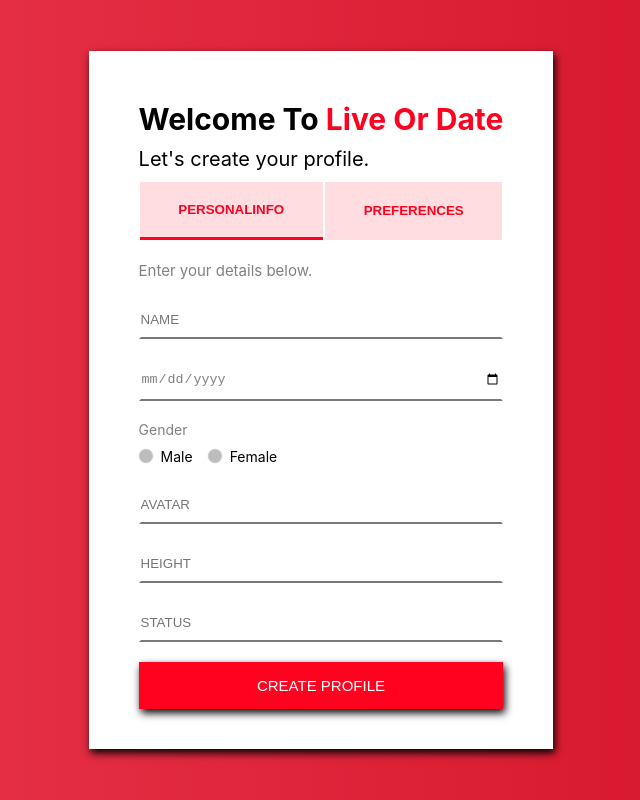
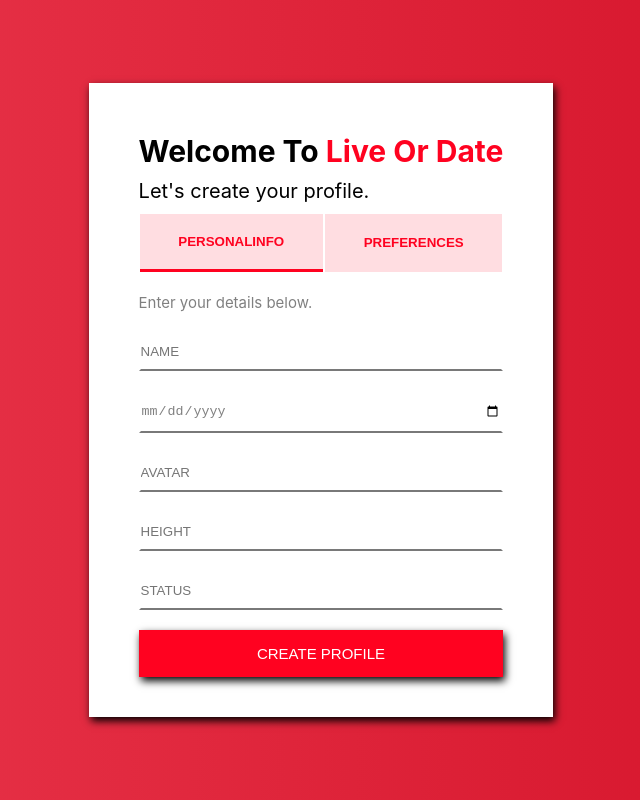
Before and after one commit to emanuel-yaish/react_week_project, a React (Create React App) app: page /newprofile in a window 1280 px wide. Shown: the whole page, without its empty margins (319-959 px from the left). Built offline with nearby package versions, Linux system fonts and the light colour scheme.

Commit message:
find nelify problem t

```diff
--- a/src/components/PersonalInfo.jsx
+++ b/src/components/PersonalInfo.jsx
@@ -1,11 +1,11 @@
 import React from "react";
 import CostumInput from "../components/CostumInput";
-import RadioButtons from "./RadioButtons";
+// import RadioButtons from "./RadioButtons";
 // import { MultiSelect } from "react-multi-select-component";
 // import TextArea from "../components/TextArea";
 
 function PersonalInfo({ userInput, handleInputChange, selected, setSelected }) {
-  const gender = ["Male", "Female"];
+  // const gender = ["Male", "Female"];
   //   const status = ["Single", "Divorced"];
   //   const yesNoQuestion = ["Yes", "No"];
   // const options = [
@@ -31,11 +31,11 @@ function PersonalInfo({ userInput, handleInputChange, selected, setSelected }) {
         value={userInput.birthDay}
         id="birthday-input"
       />
-      <RadioButtons
+      {/* <RadioButtons
         onInputChangeCallBack={handleInputChange}
         mainLabel="Gender"
         options={gender}
-      />
+      /> */}
       <CostumInput
         onInputChangeCallBack={handleInputChange}
         label="Avatar"
```
